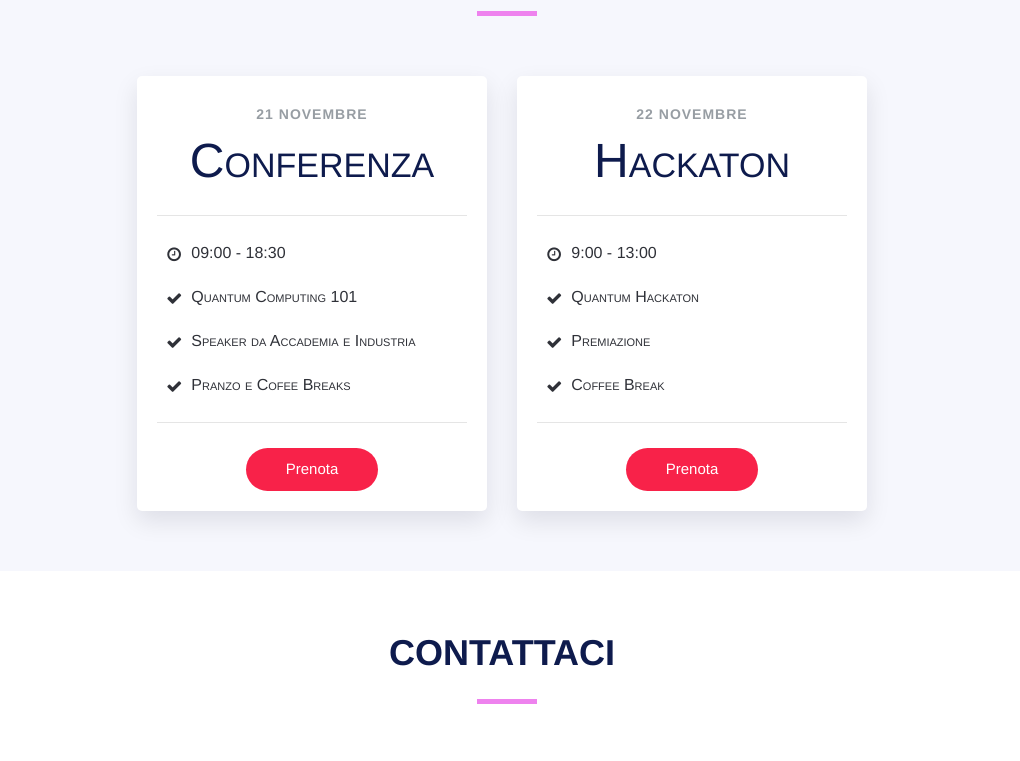
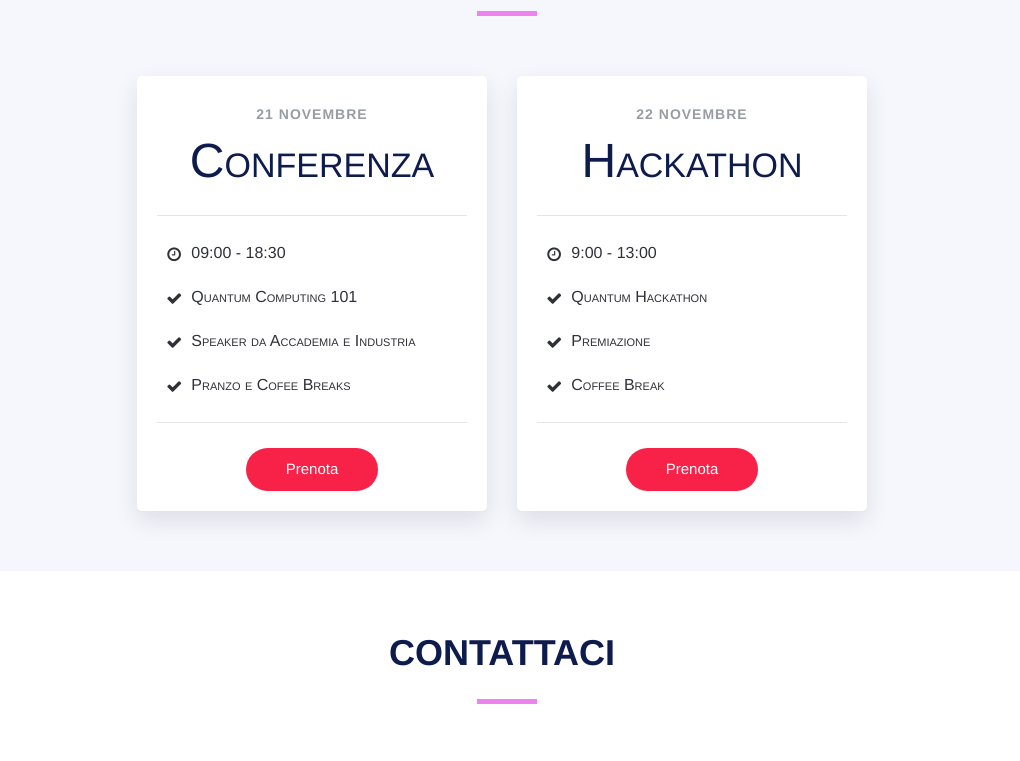
Before and after one commit to Quantum-Fest-Pisa/Quantum-Fest-Pisa.github.io, a plain HTML site: page index.html in a window 1280 px wide. Shown: the part 3640-4401 px from the top of the page, without its empty margins (138-1158 px from the left). Drawn offline with Linux system fonts and the light colour scheme.

Commit message:
update_typo

```diff
--- a/index.html
+++ b/index.html
@@ -802,14 +802,14 @@
             <div class="card mb-5 mb-lg-0">
               <div class="card-body">
                 <h5 class="card-title text-muted text-uppercase text-center">22 Novembre</h5>
-                <h6 class="card-price text-center">Hackaton</h6>
+                <h6 class="card-price text-center">Hackathon</h6>
                 <hr>
                 <ul class="fa-ul">
                   <li><span class="fa-li"><i class="fa fa-clock-o"></i></span>9:00 - 13:00</li>
-                  <li><span class="fa-li"><i class="fa fa-check"></i></span>Quantum Hackaton</li>
+                  <li><span class="fa-li"><i class="fa fa-check"></i></span>Quantum Hackathon</li>
                   <li><span class="fa-li"><i class="fa fa-check"></i></span>Premiazione</li>
                   <li><span class="fa-li"><i class="fa fa-check"></i></span>Coffee Break</li>
-                  <!-- <li><span class="fa-li"><i class="fa fa-check"></i></span>Hackaton</li> -->
+                  <!-- <li><span class="fa-li"><i class="fa fa-check"></i></span>Hackathon</li> -->
                 </ul>
                 <hr>
                 <div class="text-center">
```
Also changed, not shown: 2 other files.
